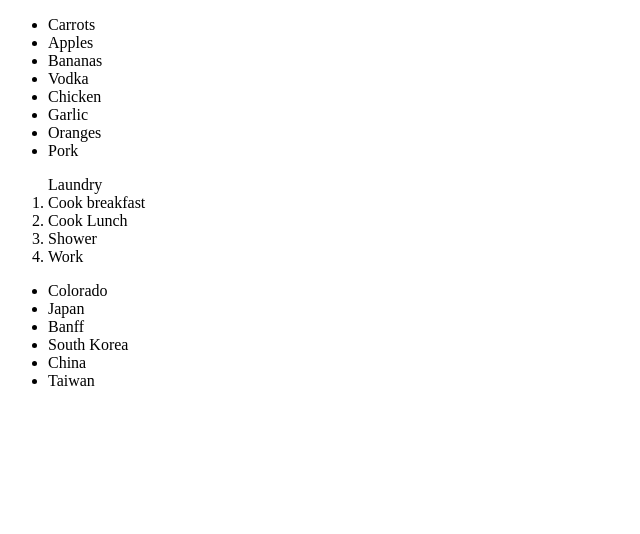
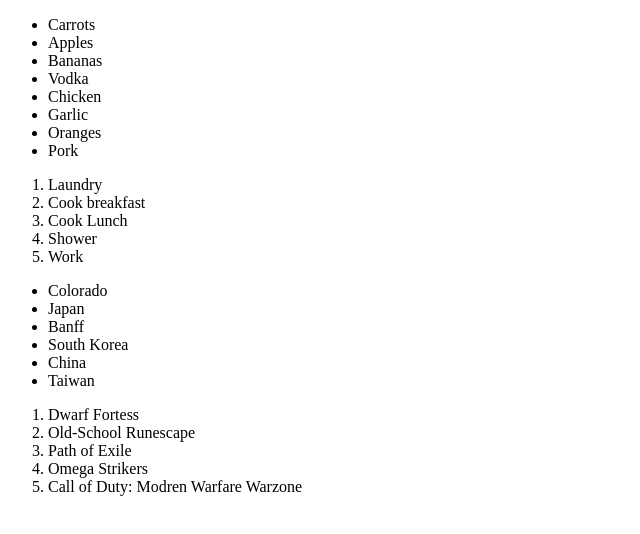
Before and after one commit to minzak123/git_test, a plain HTML site: page html_list_practice/index.html in a window 1280 px wide. Shown: the whole page, without its empty margins (0-640 px from the left). Drawn offline with Linux system fonts and the light colour scheme.

Commit message:
Added list of my top games, odin_project/lessons/foundations-lists/Assignment 4

```diff
--- a/html_list_practice/index.html
+++ b/html_list_practice/index.html
@@ -20,7 +20,7 @@
 
 
     <ol>
-        <l1>Laundry</l1>
+        <li>Laundry</li>
         <li>Cook breakfast</li>
         <li>Cook Lunch</li>
         <li>Shower</li>
@@ -37,5 +37,14 @@
         <li>Taiwan</li>
     </ul>
 
+
+    <ol>
+        <li>Dwarf Fortess</li>
+        <li>Old-School Runescape</li>
+        <li>Path of Exile</li>
+        <li>Omega Strikers</li>
+        <li>Call of Duty: Modren Warfare Warzone</li>
+    </ol>
+
 </body>
 </html>
```
